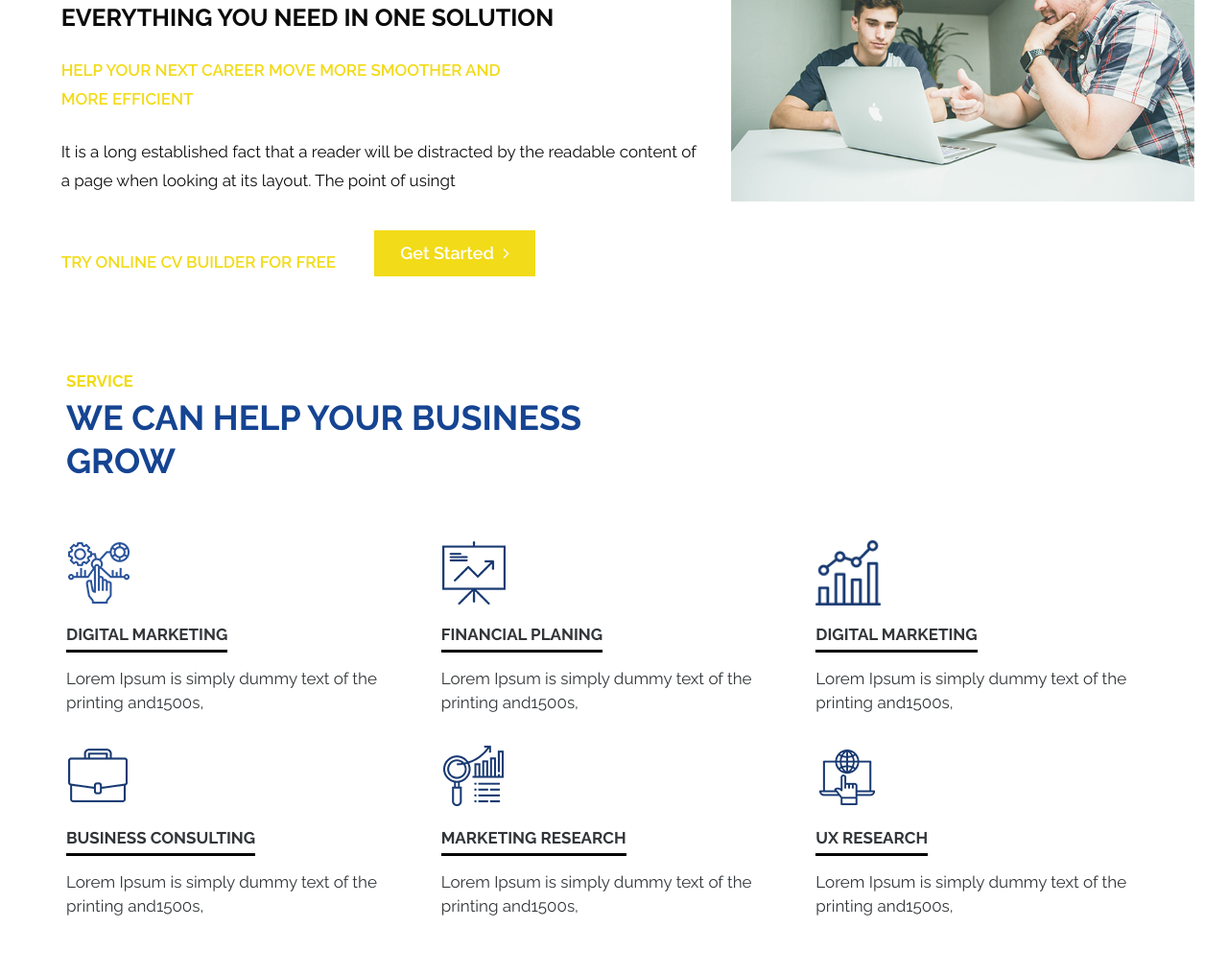
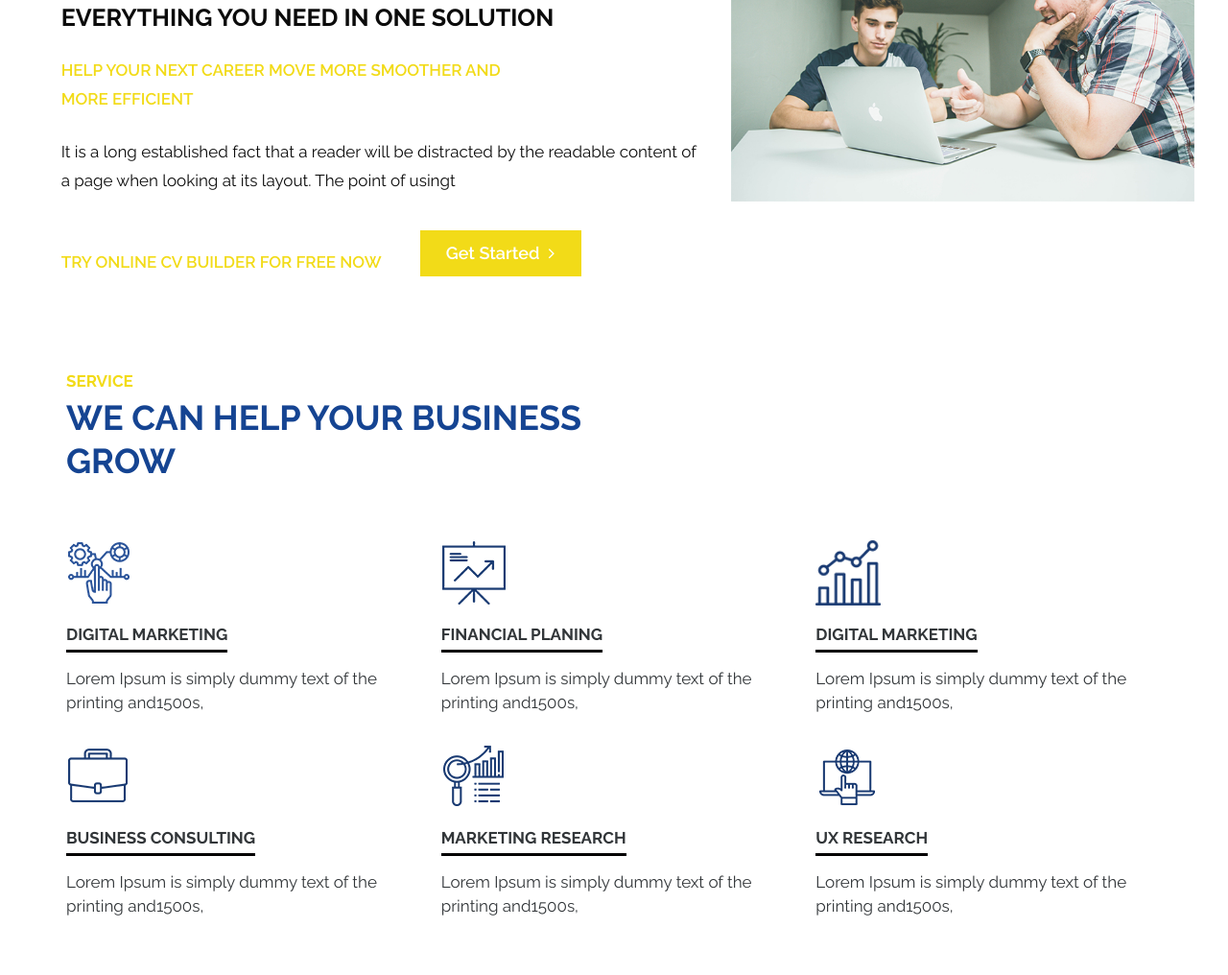
Before and after one commit to NeneOps/Web-consultin, a plain HTML site: page index.html in a window 1280 px wide. Shown: the part 1198-2214 px from the top of the page at 96% size. Drawn offline with nearby package versions, Linux system fonts and the light colour scheme.

Commit message:
dev branch

```diff
--- a/index.html
+++ b/index.html
@@ -176,7 +176,7 @@
                   <h3>EVERYTHING YOU NEED IN ONE SOLUTION</h3>
                   <span>HELP YOUR NEXT CAREER MOVE MORE SMOOTHER AND <br> MORE EFFICIENT</span>
                   <p>It is a long established fact that a reader will be distracted by the readable content of a page when looking at its layout. The point of usingt</p>
-                  <span class="try">TRY ONLINE CV BUILDER FOR Free</span>
+                  <span class="try">TRY ONLINE CV BUILDER FOR Free NOW</span>
                   <a class="read_morea" href="#">Get Started <i class="fa fa-angle-right" aria-hidden="true"></i></a>
                </div>
             </div>
```
